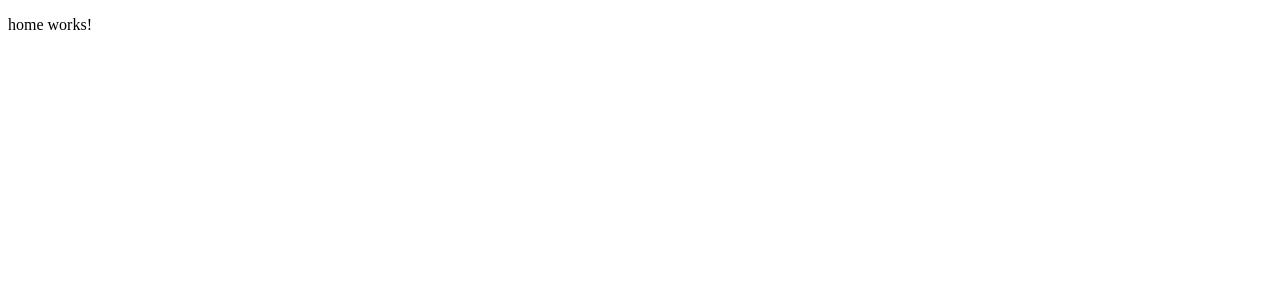
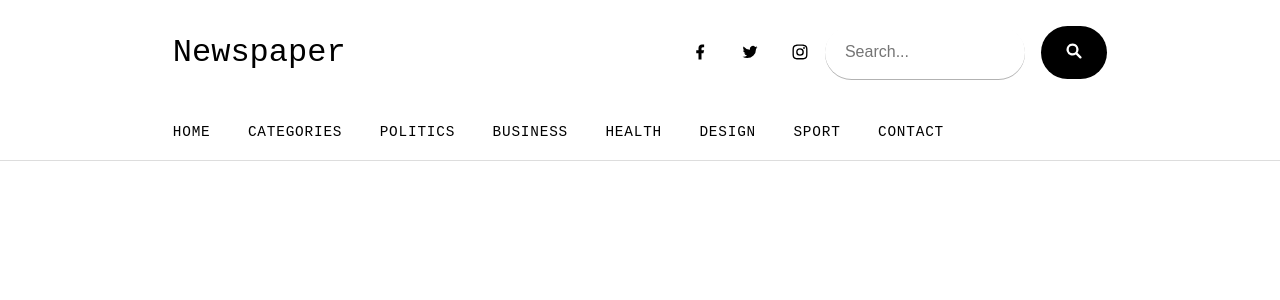
Before and after one commit to ammarmoha37/newspaper, an Angular app: page /home in a window 1280 px wide. Shown: the top 300 px of the page. Built offline with nearby package versions, Linux system fonts and the light colour scheme.

Commit message:
nav-bar & header design

```diff
--- a/src/app/app.module.ts
+++ b/src/app/app.module.ts
@@ -4,11 +4,13 @@ import { BrowserModule } from '@angular/platform-browser';
 import { AppRoutingModule } from './app-routing.module';
 import { AppComponent } from './app.component';
 import { HomeComponent } from '@components/home/home.component';
+import { NavBarComponent } from '@components/nav-bar/nav-bar.component';
 
 @NgModule({
   declarations: [
     AppComponent,
-    HomeComponent
+    HomeComponent,
+    NavBarComponent
   ],
   imports: [
     BrowserModule,
--- a/src/app/components/home/home.component.html
+++ b/src/app/components/home/home.component.html
@@ -1 +1,3 @@
-<p>home works!</p>
+<app-nav-bar></app-nav-bar>
+<div class="container">
+</div>
--- /dev/null
+++ b/src/app/components/nav-bar/nav-bar.component.css
@@ -0,0 +1,111 @@
+.header {
+  margin: 0 auto;
+  padding: 2% 1%;
+  width: 75%;
+}
+
+.top-header {
+  display: flex;
+  justify-content: space-between;
+}
+
+.logo {
+  display: flex;
+  align-items: center;
+  width: 50%;
+}
+
+.logo div {
+  font-size: 2rem;
+  font-family: "B612 Mono", monospace;
+  font-weight: 500;
+}
+
+.logo div:hover {
+  color: #649130;
+  cursor: pointer;
+}
+
+.social-search {
+  width: 50%;
+  display: flex;
+  justify-content: flex-end;
+  align-items: center;
+  gap: 1rem;
+}
+
+.social {
+  display: flex;
+  justify-content: space-evenly;
+  align-items: center;
+  gap: 2rem;
+}
+
+.social svg:hover path {
+  fill: #808080;
+  cursor: pointer;
+}
+
+.search {
+  display: flex;
+  gap: 1rem;
+}
+
+#search {
+  width: 12.5rem;
+  padding: 5% 7%;
+  font-size: 1rem;
+  border: none;
+  border-radius: 30px;
+  box-shadow: 0px 1px 0.5px rgba(0, 0, 0, 0.3);
+}
+
+#search:focus {
+  outline: none;
+}
+
+.searchBtn {
+  padding: 1rem 1.5rem;
+  background-color: #000000;
+  border-radius: 2rem;
+  border: none;
+}
+
+.searchBtn:hover {
+  background-color: #649130;
+  cursor: pointer;
+}
+
+.site-nav{
+  position: sticky;
+  top: 0;
+  z-index: 100;
+}
+
+.sticky-nav {
+  margin: 0 auto;
+  padding: 1.4% 1% ;
+  width: 75%;
+}
+
+.nav {
+  display: flex;
+  list-style: none;
+  font-size: 0.9rem;
+  line-height: 1.4;
+  letter-spacing: 0.05rem;
+  font-family: "B612 Mono", monospace;
+}
+
+.nav li {
+  margin-right: 4%;
+  cursor: pointer;
+}
+
+.separator {
+  width: 100%;
+  height: 1px;
+  background-color: #dddddd;
+  position: sticky;
+  top: 3.6rem;
+}
--- /dev/null
+++ b/src/app/components/nav-bar/nav-bar.component.html
@@ -0,0 +1,45 @@
+<div class="header">
+  <div class="top-header">
+    <div class="logo">
+      <div>
+        Newspaper
+      </div>
+    </div>
+    <div class="social-search">
+      <div class="social">
+        <svg xmlns="http://www.w3.org/2000/svg" width="18" height="18" viewBox="0 0 24 24">
+          <path fill="black" d="M14 13.5h2.5l1-4H14v-2c0-1.03 0-2 2-2h1.5V2.14c-.326-.043-1.557-.14-2.857-.14C11.928 2 10 3.657 10 6.7v2.8H7v4h3V22h4z" />
+        </svg>
+        <svg xmlns="http://www.w3.org/2000/svg" width="18" height="18" viewBox="0 0 24 24">
+          <path fill="black" d="M22 5.8a8.49 8.49 0 0 1-2.36.64a4.13 4.13 0 0 0 1.81-2.27a8.21 8.21 0 0 1-2.61 1a4.1 4.1 0 0 0-7 3.74a11.64 11.64 0 0 1-8.45-4.29a4.16 4.16 0 0 0-.55 2.07a4.09 4.09 0 0 0 1.82 3.41a4.05 4.05 0 0 1-1.86-.51v.05a4.1 4.1 0 0 0 3.3 4a3.93 3.93 0 0 1-1.1.17a4.9 4.9 0 0 1-.77-.07a4.11 4.11 0 0 0 3.83 2.84A8.22 8.22 0 0 1 3 18.34a7.93 7.93 0 0 1-1-.06a11.57 11.57 0 0 0 6.29 1.85A11.59 11.59 0 0 0 20 8.45v-.53a8.43 8.43 0 0 0 2-2.12" />
+        </svg>
+        <svg xmlns="http://www.w3.org/2000/svg" width="18" height="18" viewBox="0 0 24 24">
+          <path fill="black" d="M17.34 5.46a1.2 1.2 0 1 0 1.2 1.2a1.2 1.2 0 0 0-1.2-1.2m4.6 2.42a7.59 7.59 0 0 0-.46-2.43a4.94 4.94 0 0 0-1.16-1.77a4.7 4.7 0 0 0-1.77-1.15a7.3 7.3 0 0 0-2.43-.47C15.06 2 14.72 2 12 2s-3.06 0-4.12.06a7.3 7.3 0 0 0-2.43.47a4.78 4.78 0 0 0-1.77 1.15a4.7 4.7 0 0 0-1.15 1.77a7.3 7.3 0 0 0-.47 2.43C2 8.94 2 9.28 2 12s0 3.06.06 4.12a7.3 7.3 0 0 0 .47 2.43a4.7 4.7 0 0 0 1.15 1.77a4.78 4.78 0 0 0 1.77 1.15a7.3 7.3 0 0 0 2.43.47C8.94 22 9.28 22 12 22s3.06 0 4.12-.06a7.3 7.3 0 0 0 2.43-.47a4.7 4.7 0 0 0 1.77-1.15a4.85 4.85 0 0 0 1.16-1.77a7.59 7.59 0 0 0 .46-2.43c0-1.06.06-1.4.06-4.12s0-3.06-.06-4.12M20.14 16a5.61 5.61 0 0 1-.34 1.86a3.06 3.06 0 0 1-.75 1.15a3.19 3.19 0 0 1-1.15.75a5.61 5.61 0 0 1-1.86.34c-1 .05-1.37.06-4 .06s-3 0-4-.06a5.73 5.73 0 0 1-1.94-.3a3.27 3.27 0 0 1-1.1-.75a3 3 0 0 1-.74-1.15a5.54 5.54 0 0 1-.4-1.9c0-1-.06-1.37-.06-4s0-3 .06-4a5.54 5.54 0 0 1 .35-1.9A3 3 0 0 1 5 5a3.14 3.14 0 0 1 1.1-.8A5.73 5.73 0 0 1 8 3.86c1 0 1.37-.06 4-.06s3 0 4 .06a5.61 5.61 0 0 1 1.86.34a3.06 3.06 0 0 1 1.19.8a3.06 3.06 0 0 1 .75 1.1a5.61 5.61 0 0 1 .34 1.9c.05 1 .06 1.37.06 4s-.01 3-.06 4M12 6.87A5.13 5.13 0 1 0 17.14 12A5.12 5.12 0 0 0 12 6.87m0 8.46A3.33 3.33 0 1 1 15.33 12A3.33 3.33 0 0 1 12 15.33" />
+        </svg>
+      </div>
+      <div class="search">
+        <input type="search" name="search" id="search" placeholder="Search...">
+        <button class="searchBtn">
+          <svg xmlns="http://www.w3.org/2000/svg" width="18" height="18" viewBox="0 0 12 12">
+            <path fill="white" d="M5 1a4 4 0 1 0 2.248 7.31l2.472 2.47a.75.75 0 1 0 1.06-1.06L8.31 7.248A4 4 0 0 0 5 1M2.5 5a2.5 2.5 0 1 1 5 0a2.5 2.5 0 0 1-5 0" />
+          </svg>
+        </button>
+      </div>
+    </div>
+  </div>
+</div>
+<div class="site-nav">
+  <div class="sticky-nav">
+    <ul class="nav">
+      <li>HOME</li>
+      <li>CATEGORIES</li>
+      <li>POLITICS</li>
+      <li>BUSINESS</li>
+      <li>HEALTH</li>
+      <li>DESIGN</li>
+      <li>SPORT</li>
+      <li>CONTACT</li>
+    </ul>
+  </div>
+</div>
+<div class="separator"></div>
--- a/src/styles.css
+++ b/src/styles.css
@@ -1 +1,11 @@
 /* You can add global styles to this file, and also import other style files */
+* {
+  margin: 0;
+  padding: 0;
+  box-sizing: border-box;
+}
+
+body {
+  font-family: "Cabin", -apple-system, BlinkMacSystemFont, "Segoe UI", Roboto, "Helvetica Neue", Arial, sans-serif, "Apple Color Emoji", "Segoe UI Emoji", "Segoe UI Symbol", "Noto Color Emoji";
+  user-select: none;
+}
--- a/tsconfig.json
+++ b/tsconfig.json
@@ -2,6 +2,7 @@
 {
   "compileOnSave": false,
   "compilerOptions": {
+    "baseUrl": "./",
     "outDir": "./dist/out-tsc",
     "skipLibCheck": true,
     "esModuleInterop": true,
@@ -18,7 +19,7 @@
       "dom"
     ],
     "paths": {
-      "@components/*": ["./src/app/components/*"]
+      "@components/*": ["src/app/components/*"]
     }
   },
   "angularCompilerOptions": {
```
Also changed, not shown: src/app/components/nav-bar/nav-bar.component.ts (added, +10 -0 lines).
